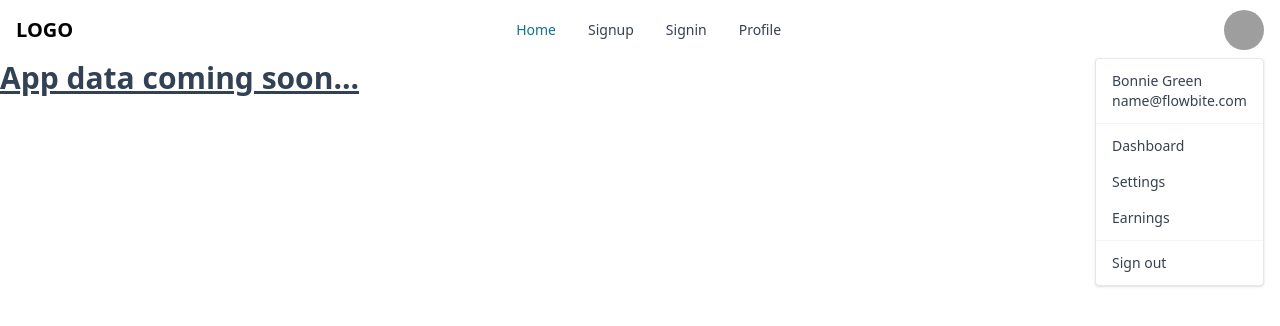
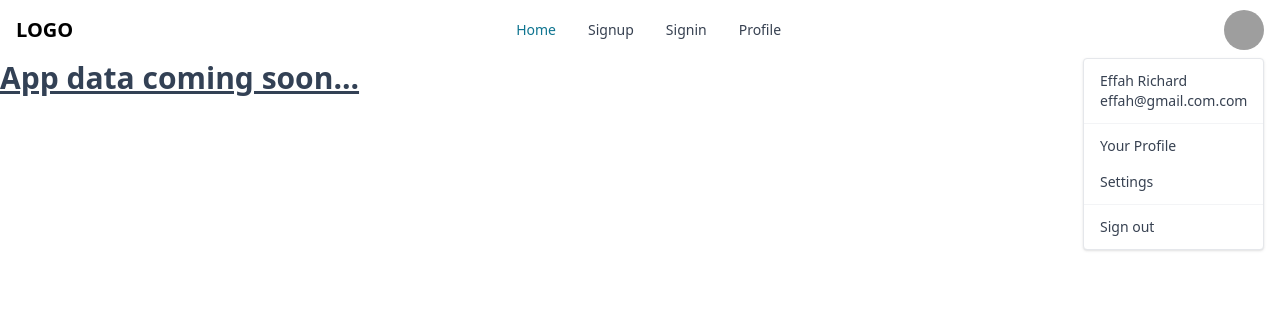
Before and after one commit to douglastawile/my-demo-app, a React (Vite) app: page / in a window 1280 px wide. Both pictures are taken after a click on the button 1244 px from the left and 30 px from the top of the page. Shown: the top 326 px of the page. Built offline with nearby package versions, Linux system fonts and the light colour scheme; grey boxes are pictures that could not be loaded.

Commit message:
File keep updating...

```diff
--- a/src/components/Navigation.tsx
+++ b/src/components/Navigation.tsx
@@ -31,14 +31,17 @@ export function Navigation() {
           }
         >
           <Dropdown.Header>
-            <span className="block text-sm">Bonnie Green</span>
+            <span className="block text-sm">Effah Richard</span>
             <span className="block truncate text-sm font-medium">
-              name@flowbite.com
+              effah@gmail.com.com
             </span>
           </Dropdown.Header>
-          <Dropdown.Item>Dashboard</Dropdown.Item>
-          <Dropdown.Item>Settings</Dropdown.Item>
-          <Dropdown.Item>Earnings</Dropdown.Item>
+          <Link to={"/profile"}>
+            <Dropdown.Item>Your Profile</Dropdown.Item>
+          </Link>
+          <Link to={"/edit"}>
+            <Dropdown.Item>Settings</Dropdown.Item>
+          </Link>
           <Dropdown.Divider />
           <Dropdown.Item>Sign out</Dropdown.Item>
         </Dropdown>
```
